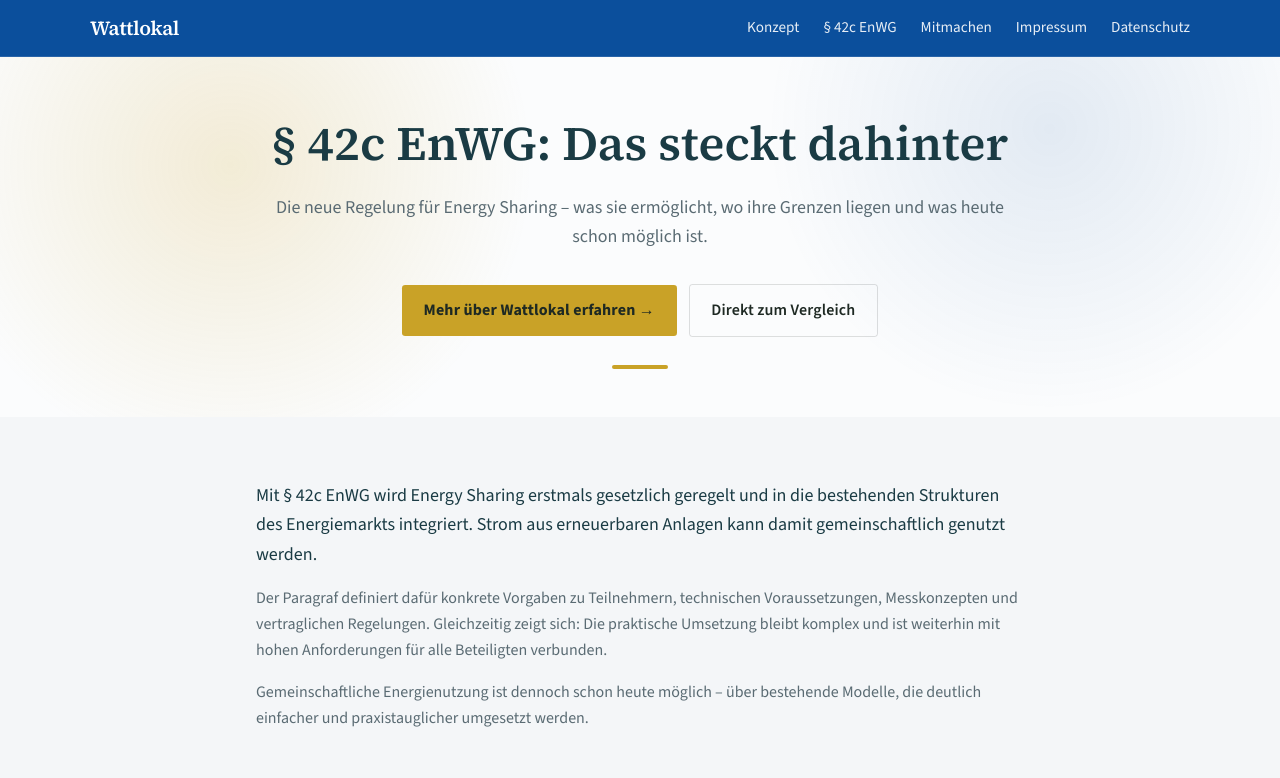
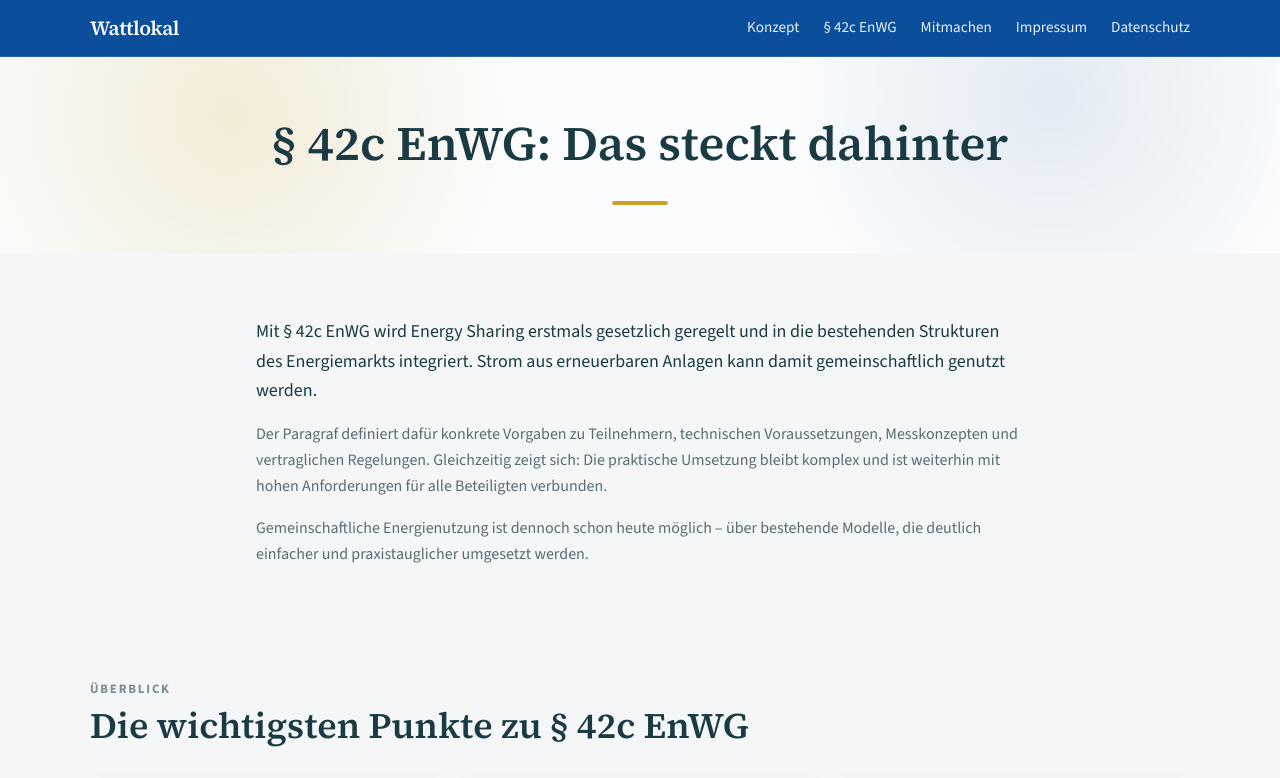
Before and after one commit to vindimitri/wattlokal, a Next.js app: page /42c-enwg in a window 1280 px wide. Shown: the top 778 px of the page. Built offline with nearby package versions, Linux system fonts and the light colour scheme.

Commit message:
Simplify § 42c hero to heading only.
Co-authored-by: Cursor <cursoragent@cursor.com>

```diff
--- a/app/42c-enwg/page.tsx
+++ b/app/42c-enwg/page.tsx
@@ -267,18 +267,6 @@ export default function Paragraph42cPage() {
           <h1 className="font-[family-name:var(--font-display)] text-4xl sm:text-5xl font-semibold leading-tight text-[color:var(--enwg-navy)]">
             § 42c EnWG: Das steckt dahinter
           </h1>
-          <p className="mt-5 text-lg leading-relaxed text-[color:var(--enwg-muted)]">
-            Die neue Regelung für Energy Sharing – was sie ermöglicht, wo ihre
-            Grenzen liegen und was heute schon möglich ist.
-          </p>
-          <div className="mt-8 flex flex-col sm:flex-row items-center justify-center gap-3">
-            <Link href="/#was-ist-wattlokal" className="btn">
-              Mehr über Wattlokal erfahren →
-            </Link>
-            <a href="#vergleich" className="btn btn-secondary bg-white">
-              Direkt zum Vergleich
-            </a>
-          </div>
           <div className="enwg-divider" aria-hidden />
         </div>
       </section>
```
